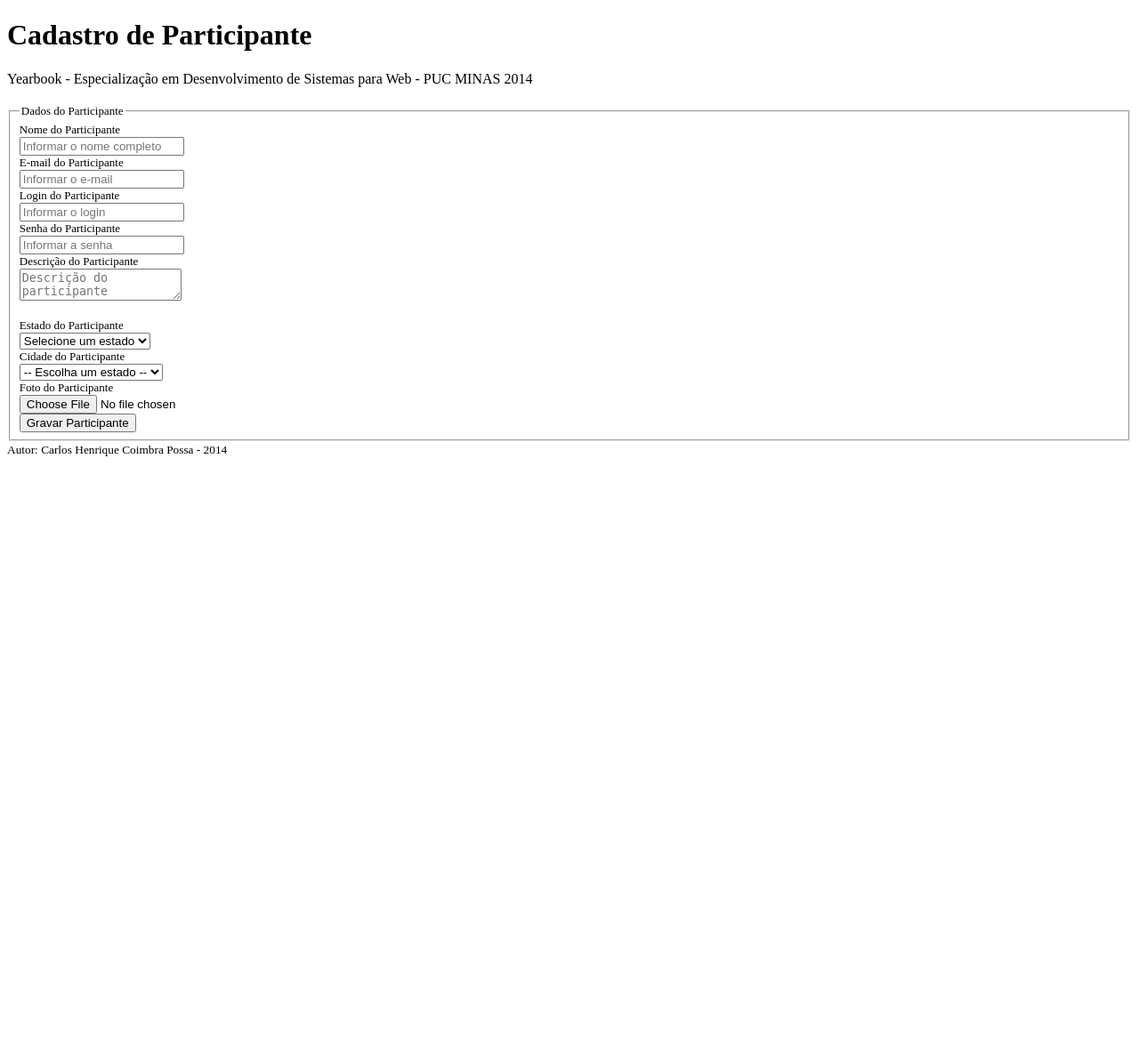
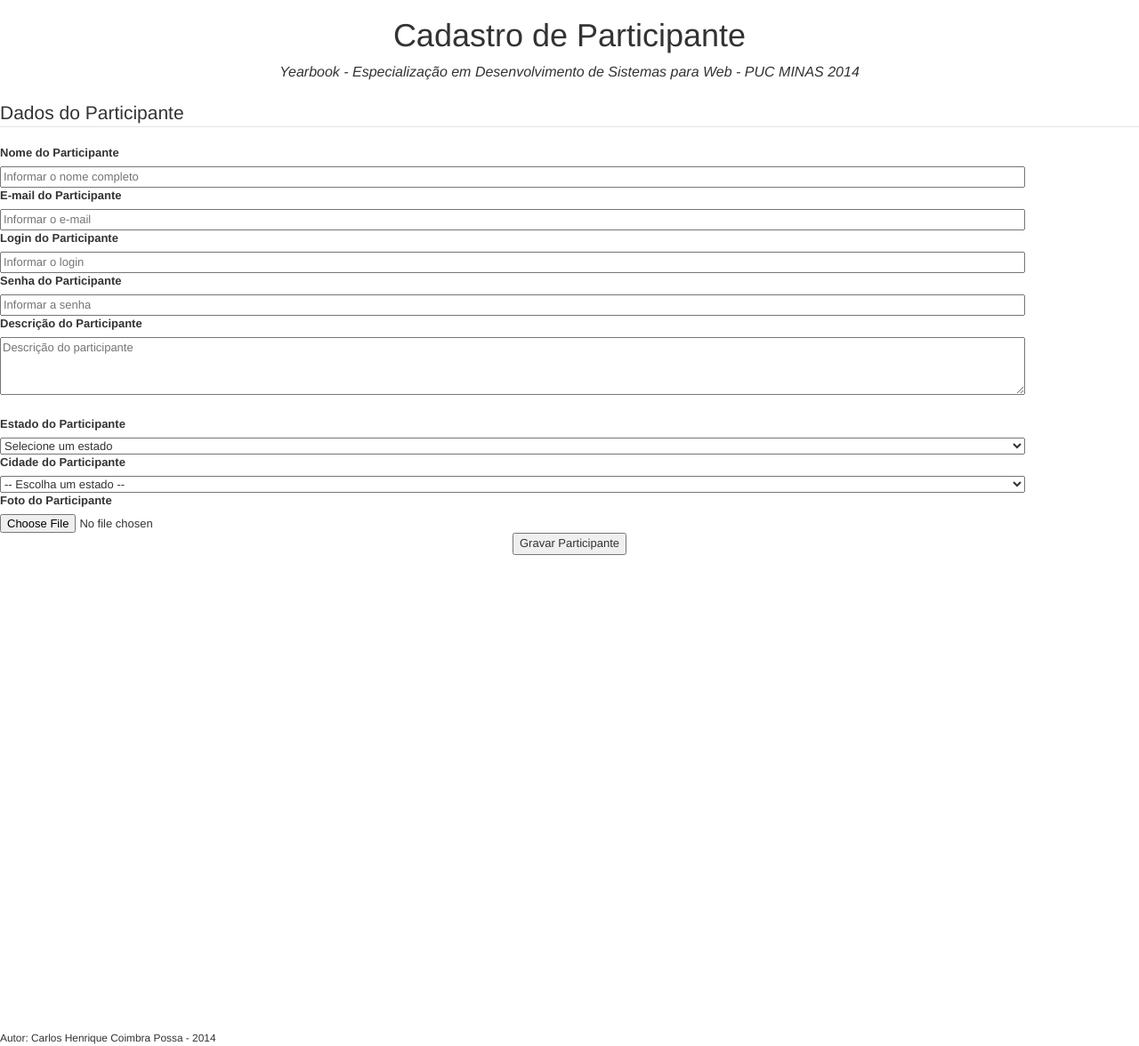
Before and after one commit to carloscpossa/yearbook, a PHP site: page /cadastroParticipante.php in a window 1280 px wide. Shown: the whole page at 89% size. Before the commit the page ends 513 px from the top, so only its background shows below. Run offline with PHP 8.4, Linux system fonts and the light colour scheme; data that the repository does not hold is empty; some libraries are stand-ins or nearby versions.

Commit message:
Bootstrap
Bootstrap na tela de cadastro de participante

```diff
--- a/cadastroParticipante.php
+++ b/cadastroParticipante.php
@@ -4,6 +4,18 @@
         <meta charset="utf-8" lang="pt-br" />
         <title>Yearbook DAW - Cadastro de Participante - PUC 2014</title>
         <link rel="stylesheet" href="estilos/estilo.css" />
+
+		<meta name="viewport" content="width=device-width, initial-scale=1">
+
+		<!-- Bootstrap -->
+        <link rel="stylesheet" href="https://maxcdn.bootstrapcdn.com/bootstrap/3.2.0/css/bootstrap.min.css">
+
+        <!-- HTML5 Shim and Respond.js IE8 support of HTML5 elements and media queries -->
+        <!-- WARNING: Respond.js doesn't work if you view the page via file:// -->
+        <!--[if lt IE 9]>
+          <script src="https://oss.maxcdn.com/html5shiv/3.7.2/html5shiv.min.js"></script>
+          <script src="https://oss.maxcdn.com/respond/1.4.2/respond.min.js"></script>
+        <![endif]-->
     </head>
     <body>
         <header> <!-- seção para separar o título -->
--- a/estilos/estilo.css
+++ b/estilos/estilo.css
@@ -41,3 +41,42 @@ nav a:hover {
     text-align: right;
     font-size: small;
 }
+
+#rodapeparticipante{
+    margin-top: 38em;
+}
+
+#btnparticipante{
+    text-align: center;
+}
+
+#fparticipante select{
+    width: 90%;
+}
+
+#fparticipante input[type=text]{
+    width: 90%;
+}
+
+#fparticipante input[type=password]{
+    width: 90%;
+}
+
+#fparticipante input[type=email]{
+    width: 90%;
+}
+
+#fparticipante textarea{
+    width: 90%;
+    height: 5em;
+}
+
+h1{
+    text-align: center;
+}
+
+header p{
+    text-align: center;
+    font-size: medium;
+    font-style: oblique;
+}
```
